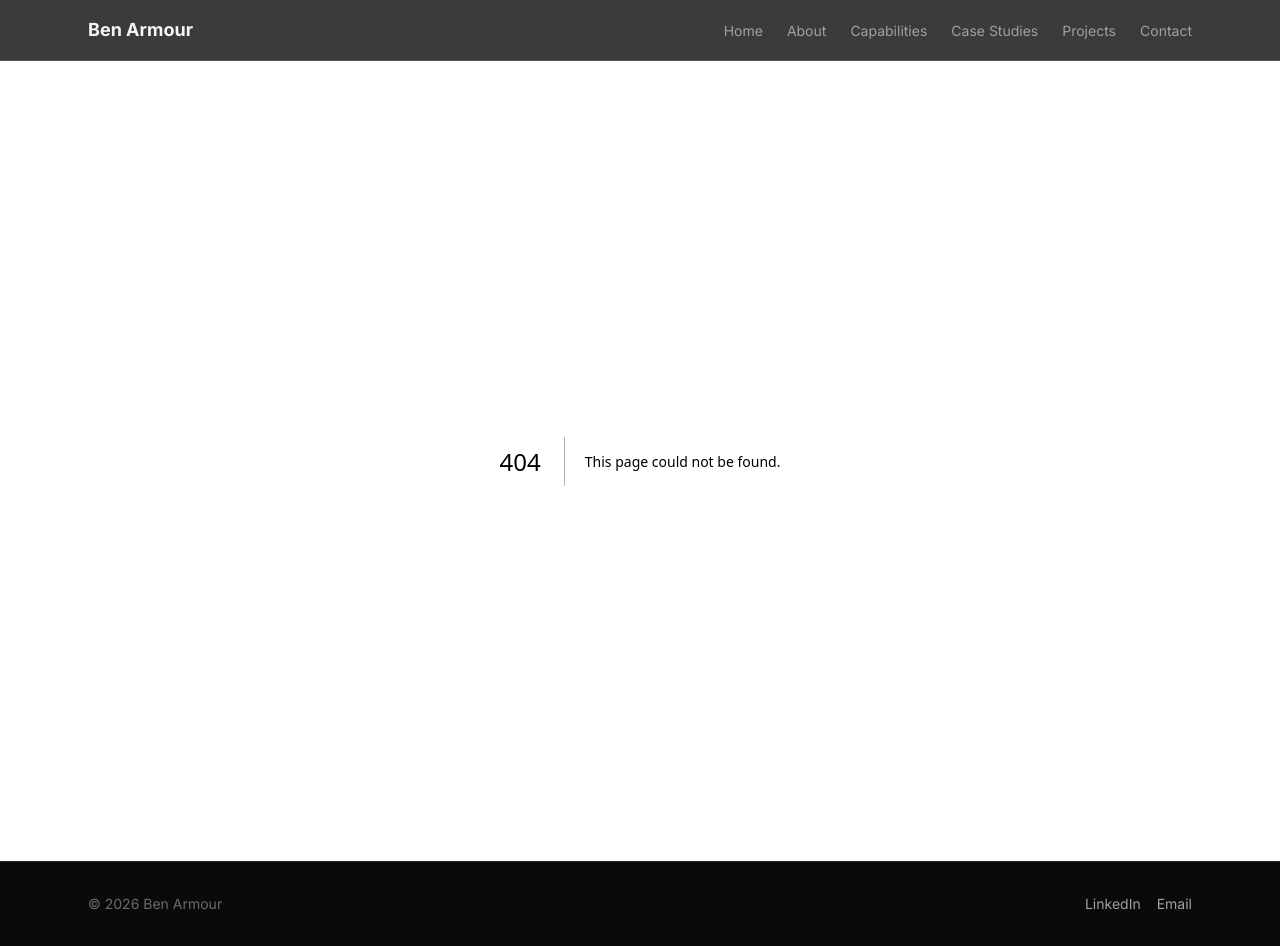
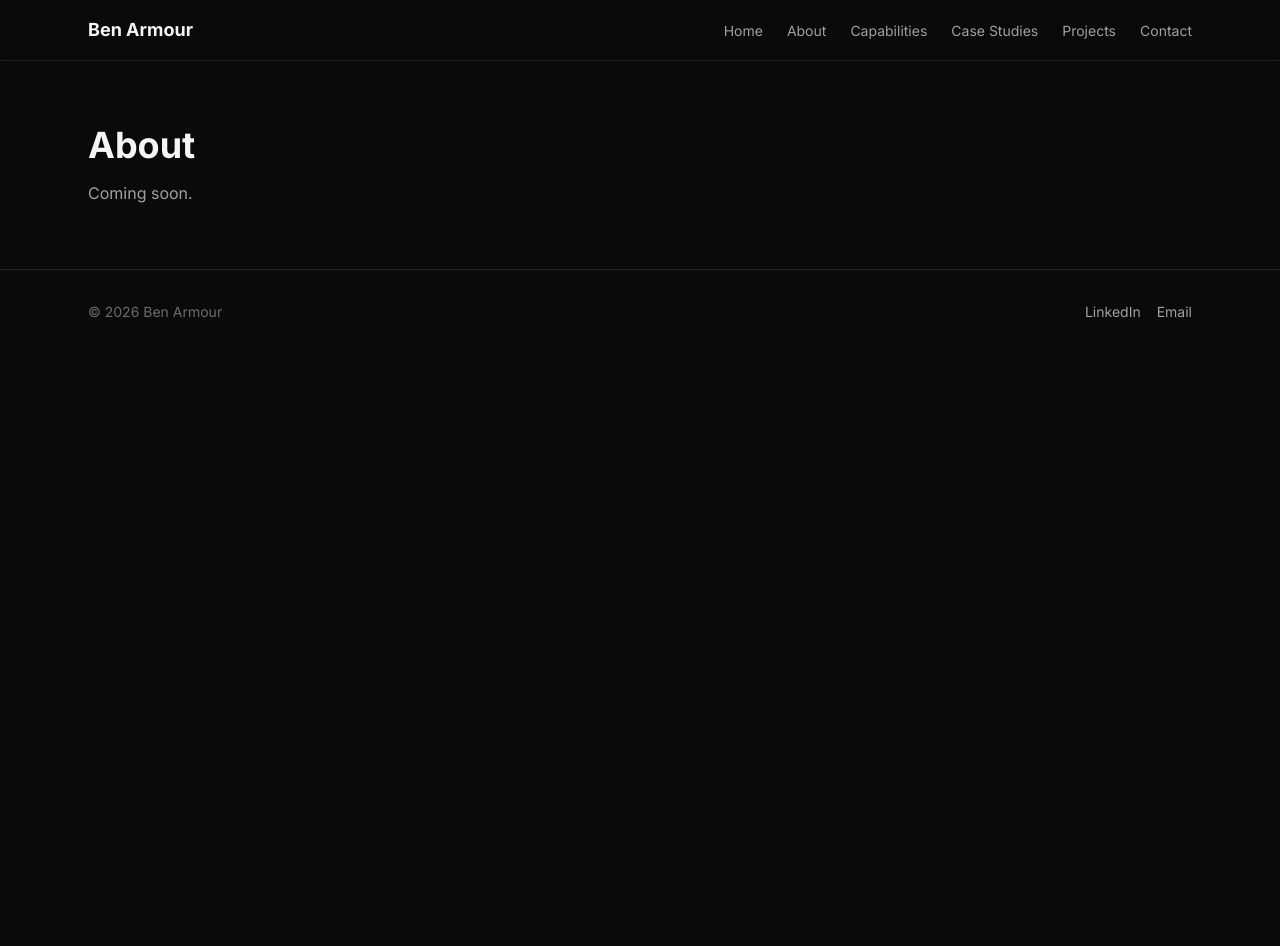
Before and after one commit to LostInTyping/BuildVerified, a Next.js app: page /about in a window 1280 px wide. Before the commit this address had no page. After the commit the page ends 800 px from the top, so only its background shows below. Built offline with nearby package versions, Linux system fonts and the light colour scheme.

Commit message:
add route stubs for all pages

```diff
--- /dev/null
+++ b/src/app/about/page.tsx
@@ -0,0 +1,8 @@
+export default function AboutPage() {
+  return (
+    <main className="mx-auto max-w-6xl px-6 py-16">
+      <h1 className="text-4xl font-bold">About</h1>
+      <p className="mt-4 text-text-secondary">Coming soon.</p>
+    </main>
+  );
+}
--- /dev/null
+++ b/src/app/capabilities/page.tsx
@@ -0,0 +1,8 @@
+export default function CapabilitiesPage() {
+  return (
+    <main className="mx-auto max-w-6xl px-6 py-16">
+      <h1 className="text-4xl font-bold">Capabilities</h1>
+      <p className="mt-4 text-text-secondary">Coming soon.</p>
+    </main>
+  );
+}
--- /dev/null
+++ b/src/app/case-studies/[slug]/page.tsx
@@ -0,0 +1,14 @@
+export default async function CaseStudyDetailPage({
+  params,
+}: {
+  params: Promise<{ slug: string }>;
+}) {
+  const { slug } = await params;
+
+  return (
+    <main className="mx-auto max-w-6xl px-6 py-16">
+      <h1 className="text-4xl font-bold">Case Study</h1>
+      <p className="mt-4 text-text-secondary">Slug: {slug}</p>
+    </main>
+  );
+}
--- /dev/null
+++ b/src/app/case-studies/page.tsx
@@ -0,0 +1,8 @@
+export default function CaseStudiesPage() {
+  return (
+    <main className="mx-auto max-w-6xl px-6 py-16">
+      <h1 className="text-4xl font-bold">Case Studies</h1>
+      <p className="mt-4 text-text-secondary">Coming soon.</p>
+    </main>
+  );
+}
--- /dev/null
+++ b/src/app/contact/page.tsx
@@ -0,0 +1,8 @@
+export default function ContactPage() {
+  return (
+    <main className="mx-auto max-w-6xl px-6 py-16">
+      <h1 className="text-4xl font-bold">Contact</h1>
+      <p className="mt-4 text-text-secondary">Coming soon.</p>
+    </main>
+  );
+}
--- /dev/null
+++ b/src/app/projects/page.tsx
@@ -0,0 +1,8 @@
+export default function ProjectsPage() {
+  return (
+    <main className="mx-auto max-w-6xl px-6 py-16">
+      <h1 className="text-4xl font-bold">Projects</h1>
+      <p className="mt-4 text-text-secondary">Coming soon.</p>
+    </main>
+  );
+}
```
